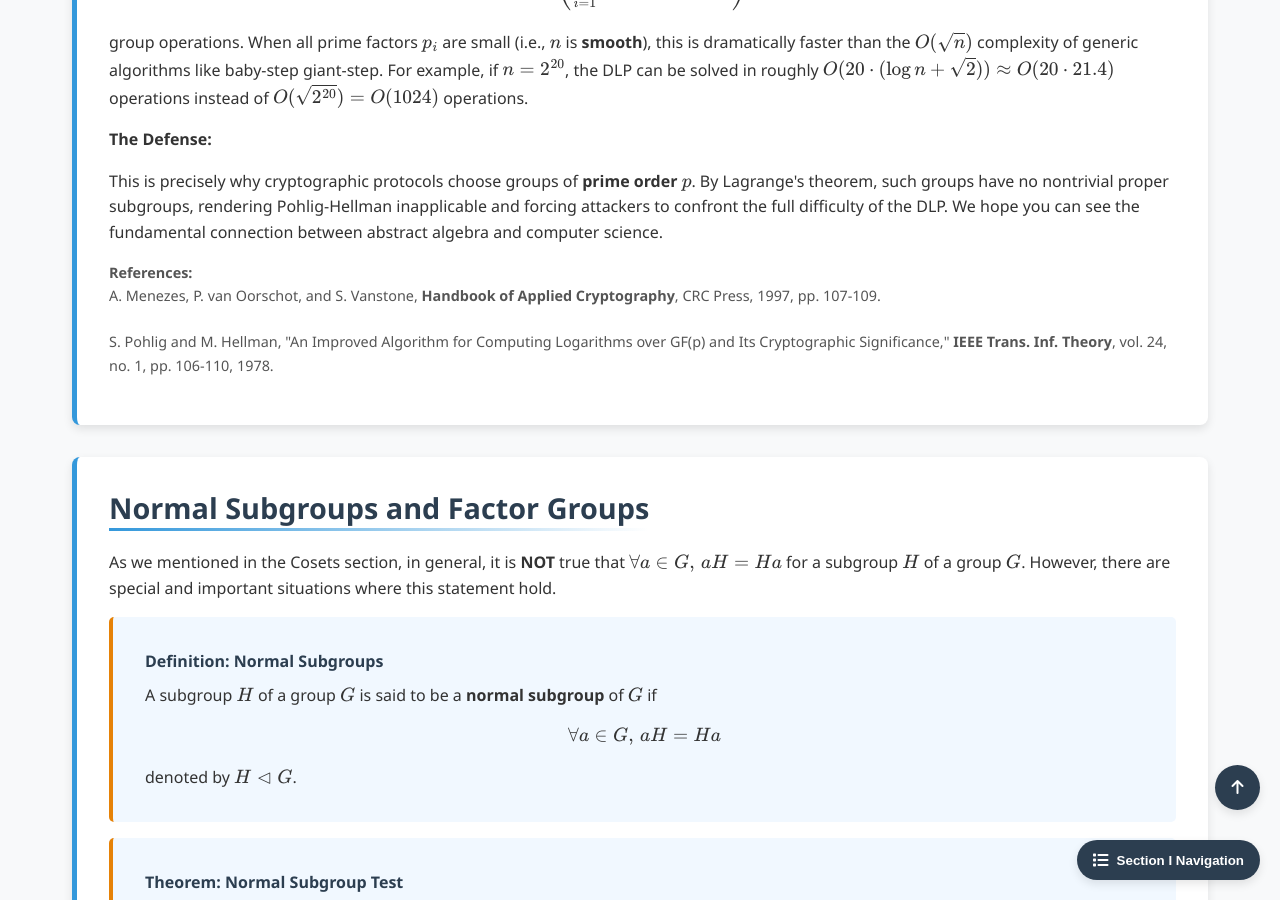
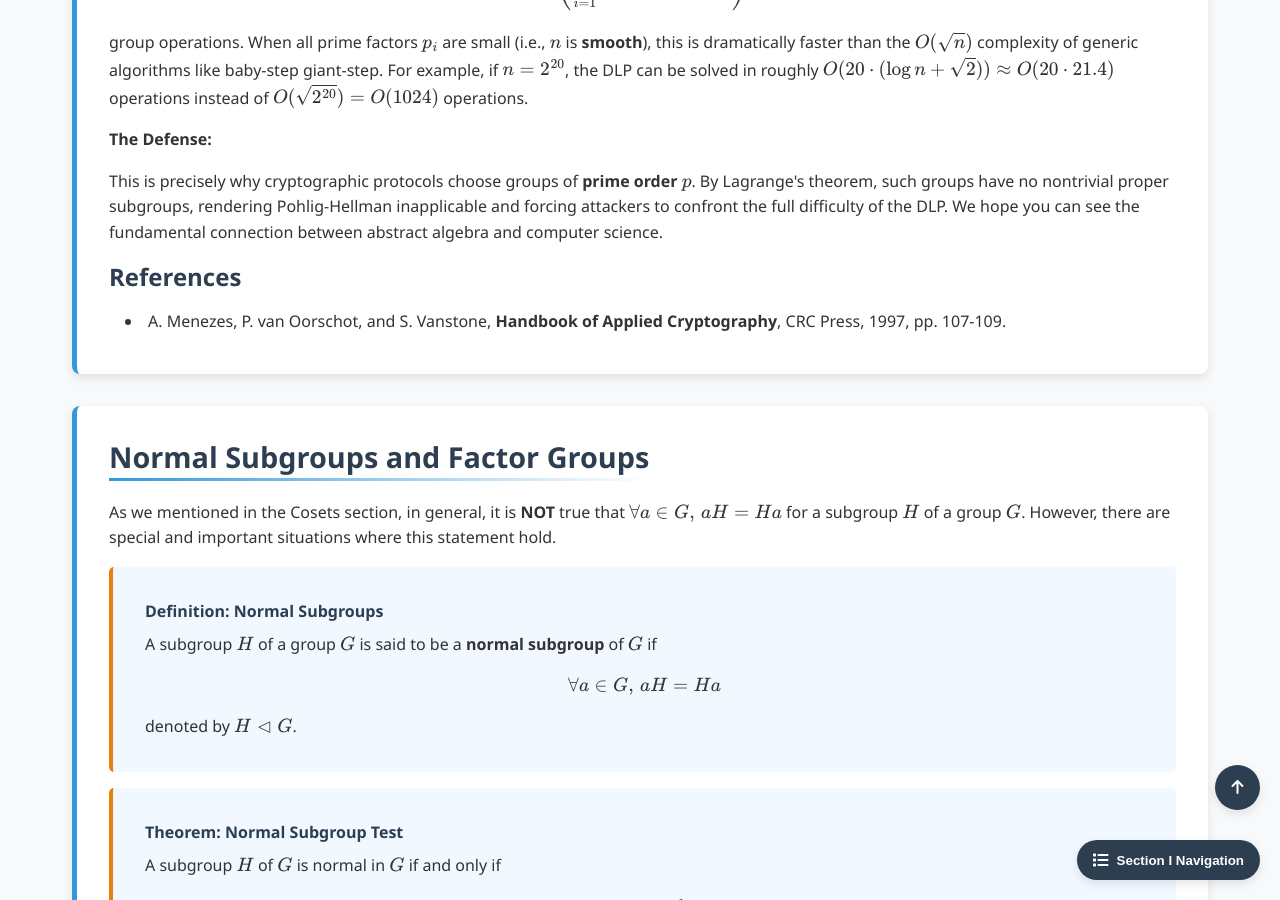
Before and after one commit to Yusukey01/yusukey01.github.io, a Jekyll site: the page built from Mathematics/Linear_algebra/group_isomorphism.html, in a window 1280 px wide and 900 px high, scrolled down 5004 px. Built offline with Jekyll 4.4.1, drawn with Linux system fonts in a browser that asks for light colours.

Commit message:
Start I-17, fixed reference

```diff
--- a/Mathematics/Linear_algebra/group_isomorphism.html
+++ b/Mathematics/Linear_algebra/group_isomorphism.html
@@ -351,15 +351,15 @@ uses_python: false
                         We hope you can see the fundamental connection between abstract algebra and computer science.
                     </p>
 
-                    <p class="reference" style="font-size: 0.9em; color: #555; margin-top: 1em;">
-                        <strong>References:</strong><br>
-                        A. Menezes, P. van Oorschot, and S. Vanstone, <strong>Handbook of Applied Cryptography</strong>,
-                        CRC Press, 1997, pp. 107-109.
-                        <br><br>
-                        S. Pohlig and M. Hellman, "An Improved Algorithm for Computing Logarithms over GF(p)
-                        and Its Cryptographic Significance,"  <strong>IEEE Trans. Inf. Theory</strong>, vol. 24, no. 1,
-                        pp. 106-110, 1978.
-                    </p>
+                    <div class="reference-column">
+                        <h3>References</h3>
+                        <ul>
+                            <li>
+                            A. Menezes, P. van Oorschot, and S. Vanstone, <strong>Handbook of Applied Cryptography</strong>,
+                            CRC Press, 1997, pp. 107-109.
+                            </li>
+                        </ul>
+                    </div>
                 </div>
 
             </section>
```
